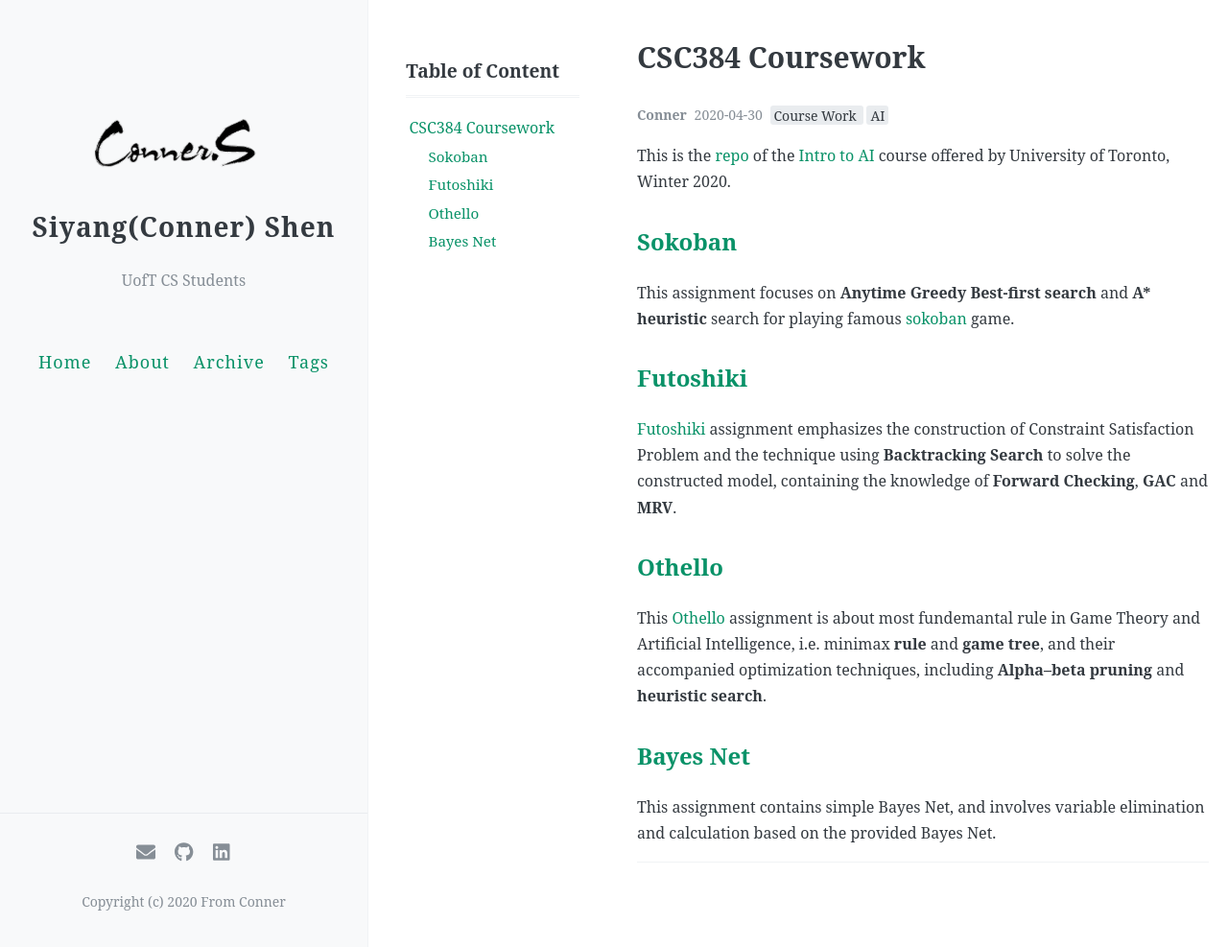
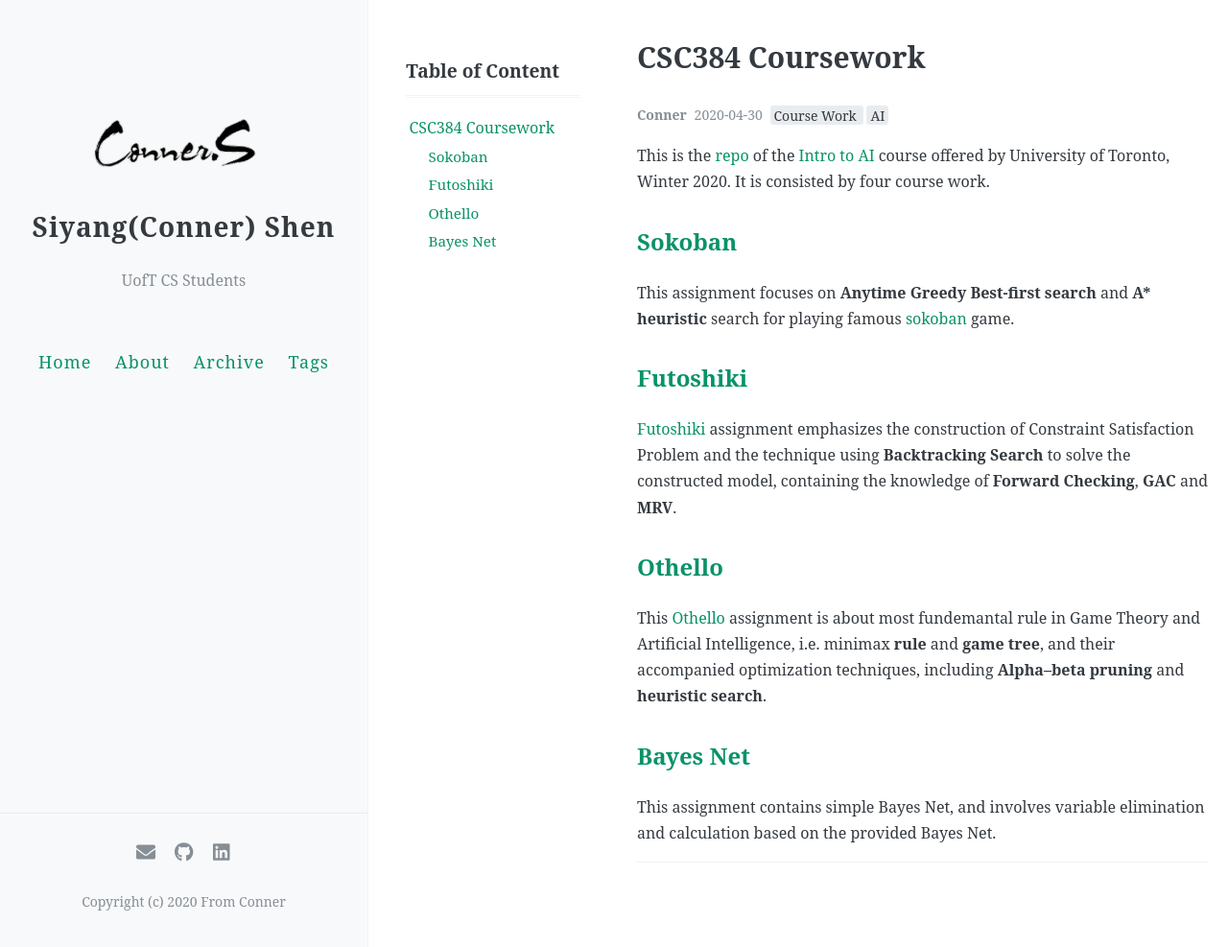
Before and after one commit to Connerrrrr/Connerrrrr.github.io, a Jekyll site: the page built from _posts/2020-04-30-csc384.md, in a window 1280 px wide and 987 px high. Shown: the whole window at 96% size. Built offline with Jekyll 4.4.1, drawn with Linux system fonts in a browser that asks for light colours; comment, search, counter and statistics services are not loaded.

Commit message:
Update 2020-04-30-csc384.md

```diff
--- a/_posts/2020-04-30-csc384.md
+++ b/_posts/2020-04-30-csc384.md
@@ -8,7 +8,7 @@ comments: false
 toc: true
 pinned: false
 ---
-This is the [repo](https://github.com/Connerrrrr/CSC384CourseWork) of the [Intro to AI](https://www.teach.cs.toronto.edu/~csc384h/winter/) course offered by University of Toronto, Winter 2020.
+This is the [repo](https://github.com/Connerrrrr/CSC384CourseWork) of the [Intro to AI](https://www.teach.cs.toronto.edu/~csc384h/winter/) course offered by University of Toronto, Winter 2020. It is consisted by four course work.
 
 ## [Sokoban](https://github.com/Connerrrrr/CSC384CourseWork/tree/master/A1)
 
```
